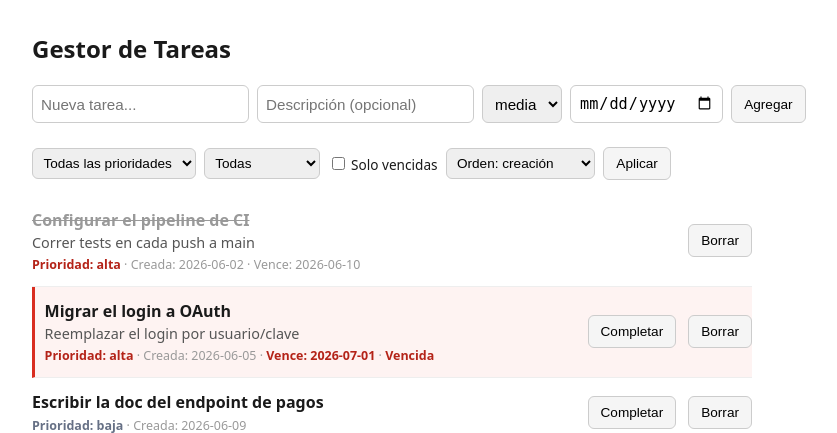
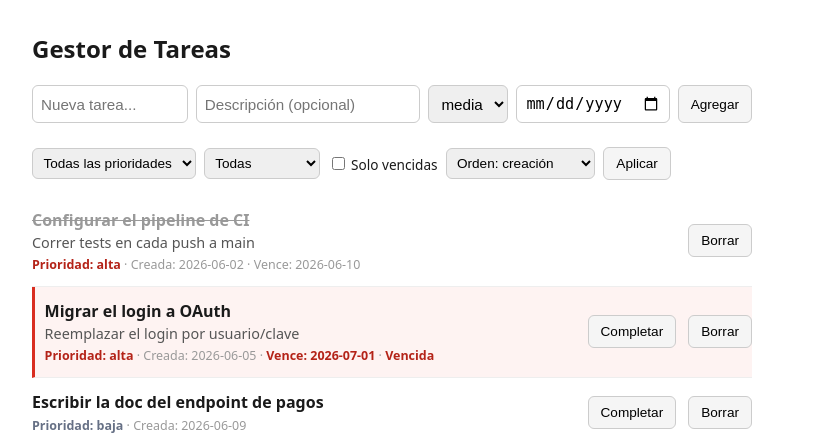
Before and after one commit to sergiovogt/curso-ia-dev, a FastAPI app: page / in a window 1280 px wide. Shown: the top 433 px of the page, without its empty margins (248-1085 px from the left). Run offline with FastAPI, Linux system fonts and the light colour scheme; data comes from the database, SQL or seed files in the repository.

Commit message:
fix(avanzado): evitar que el boton Agregar desborde el formulario de alta
Co-Authored-By: Claude Opus 5 <noreply@anthropic.com>

```diff
--- a/avanzado/app/templates/index.html
+++ b/avanzado/app/templates/index.html
@@ -9,7 +9,7 @@
     body { max-width: 720px; margin: 2rem auto; padding: 0 1rem; color: #1a1a1a; }
     h1 { font-size: 1.5rem; margin-bottom: 1.25rem; }
     form.add { display: flex; gap: .5rem; margin-bottom: 1.5rem; }
-    form.add input[type=text] { padding: .5rem; border: 1px solid #ccc; border-radius: 6px; font-size: .95rem; }
+    form.add input[type=text] { min-width: 0; padding: .5rem; border: 1px solid #ccc; border-radius: 6px; font-size: .95rem; }
     form.add input[name=title] { flex: 2; }
     form.add input[name=description] { flex: 3; }
     form.add select, form.add input[type=date] { padding: .5rem; border: 1px solid #ccc; border-radius: 6px; font-size: .95rem; }
```
